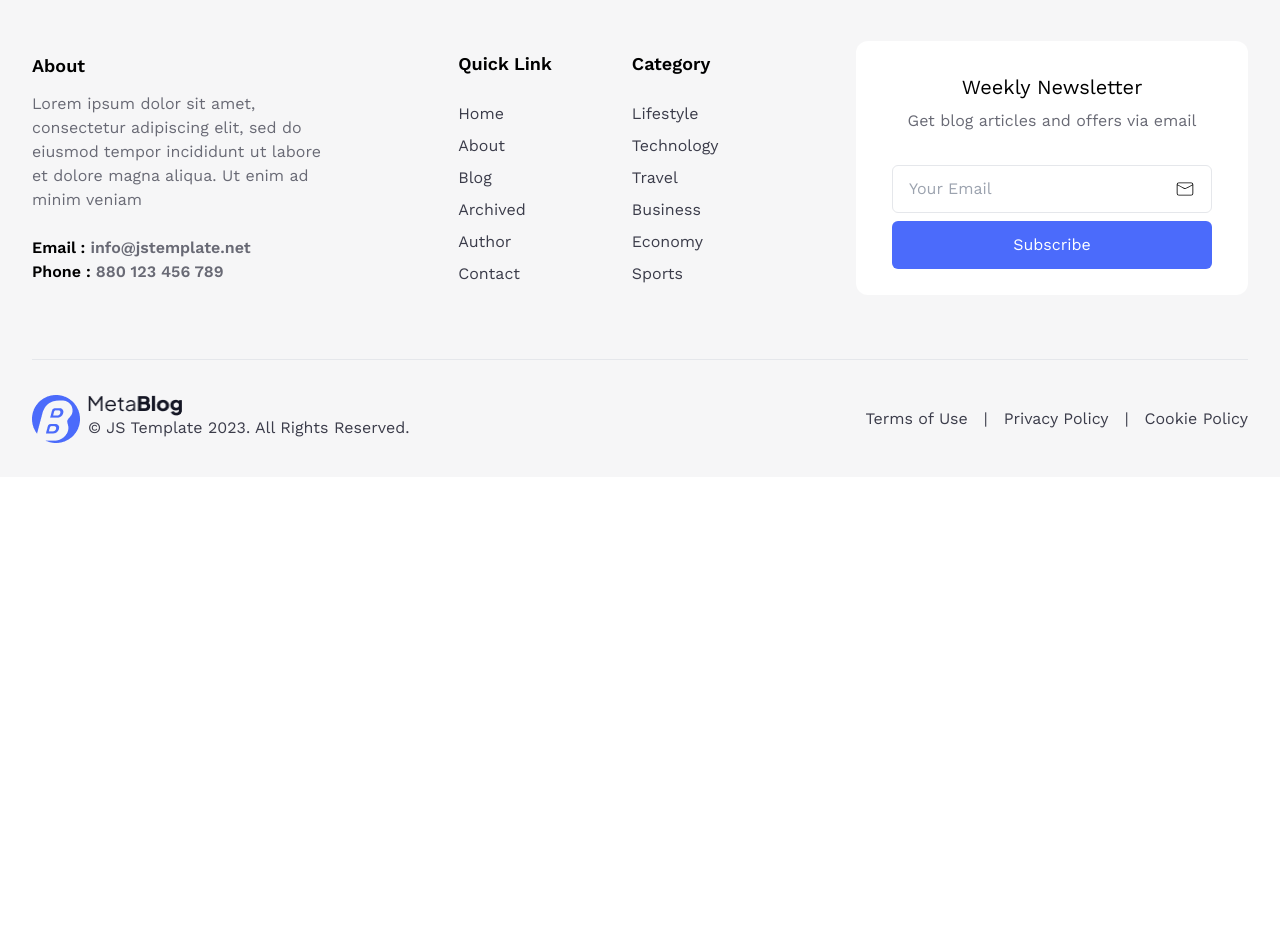
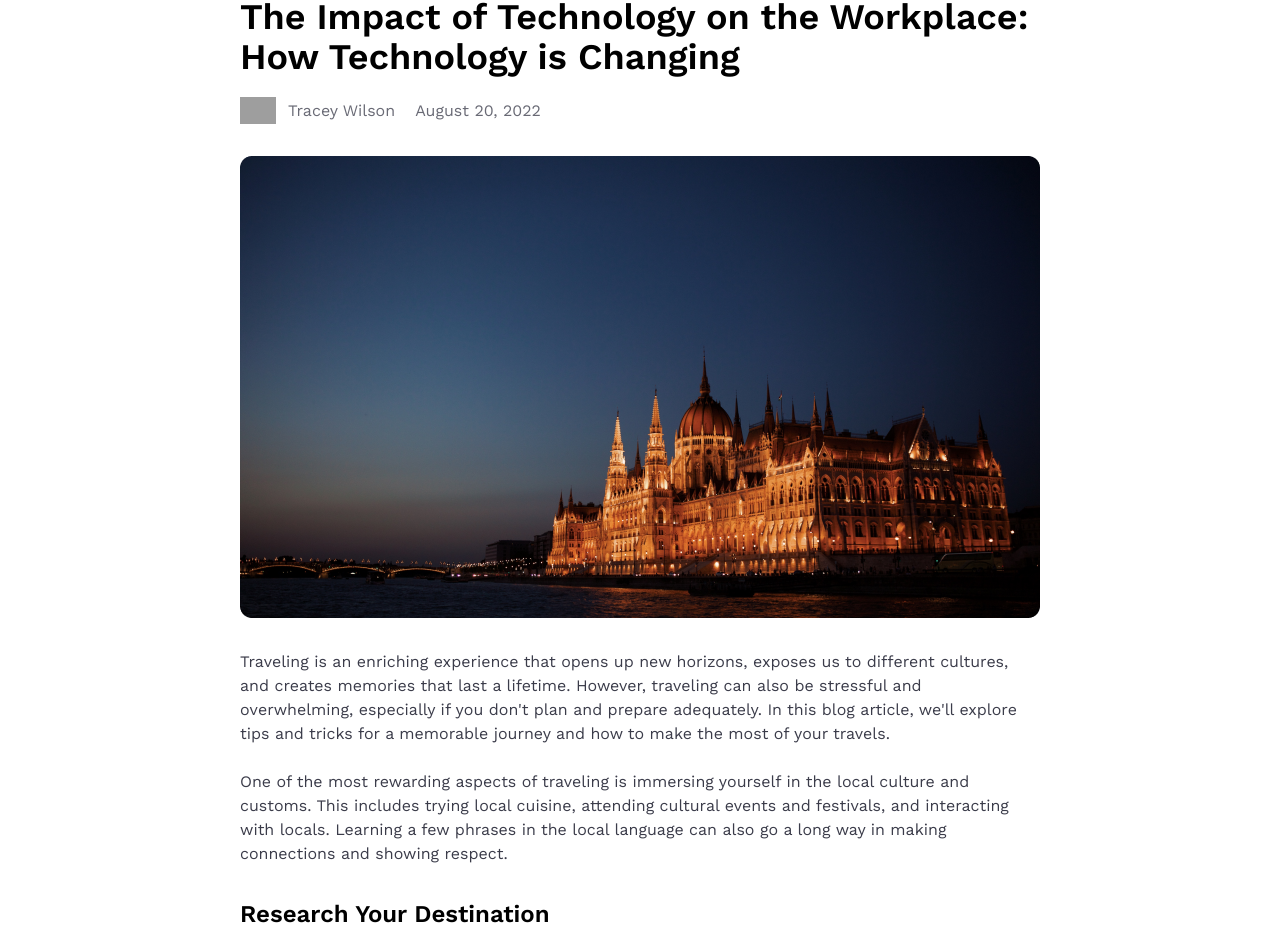
Before and after one commit to isinnur/intern-case, a Next.js app: page /BlogList/1 in a window 1280 px wide. Shown: the part 143-1084 px from the top of the page. Before the commit the page ends 800 px from the top, so only its background shows below. Built offline with nearby package versions, Linux system fonts and the light colour scheme; grey boxes are pictures that could not be loaded; a web font is replaced by a local one.

Commit message:
feat: add single blog page

```diff
--- a/app/BlogList/[id]/page.tsx
+++ b/app/BlogList/[id]/page.tsx
@@ -1,7 +1,39 @@
+import BlogContent from "@/app/components/BlogContent";
+import Image from "next/image";
 import React from "react";
 
 const SingleBlog = () => {
-  return <div>hellç</div>;
+  return (
+    <div className="flex w-[800px] mb-[135px] font-semibold">
+      <div>
+        <div>
+          <span className="bg-blue-600 text-white p-3 rounded-md w-24 h-7 flex items-center justify-center font-medium">
+            Technology
+          </span>
+          <h1 className="text-4xl mt-4">
+            The Impact of Technology on the Workplace: How Technology is
+            Changing
+          </h1>
+        </div>
+
+        <div className="mt-5 flex items-center gap-5 font-normal text-spanText">
+          <span className="flex items-center gap-3">
+            <Image
+              src="/assets/blogPerson1.png"
+              width={36}
+              height={36}
+              alt="Person Image"
+            />
+            Tracey Wilson
+          </span>
+          <span>August 20, 2022</span>
+        </div>
+        <div className="font-normal">
+          <BlogContent />
+        </div>
+      </div>
+    </div>
+  );
 };
 
 export default SingleBlog;
--- /dev/null
+++ b/app/components/BlogContent.tsx
@@ -0,0 +1,138 @@
+import Image from "next/image";
+
+const BlogContent = () => {
+  return (
+    <div className="mt-8">
+      <Image
+        src="/assets/singleBlog2.png"
+        width={800}
+        height={462}
+        alt="Single blog image"
+      />
+      <div className="mt-8">
+        <p className="text-[#3B3C4A]">
+          Traveling is an enriching experience that opens up new horizons,
+          exposes us to different cultures, and creates memories that last a
+          lifetime. However, traveling can also be stressful and overwhelming,
+          especially if you don't plan and prepare adequately. In this blog
+          article, we'll explore tips and tricks for a memorable journey and how
+          to make the most of your travels. <br /> <br /> One of the most
+          rewarding aspects of traveling is immersing yourself in the local
+          culture and customs. This includes trying local cuisine, attending
+          cultural events and festivals, and interacting with locals. Learning a
+          few phrases in the local language can also go a long way in making
+          connections and showing respect.
+        </p>
+
+        <div className="mt-8">
+          <h2 className="text-2xl font-semibold mb-2">
+            Research Your Destination
+          </h2>
+          <p className="text-[#3B3C4A]">
+            Before embarking on your journey, take the time to research your
+            destination. This includes understanding the local culture, customs,
+            and laws, as well as identifying top attractions, restaurants, and
+            accommodations. Doing so will help you navigate your destination
+            with confidence and avoid any cultural faux pas. <br /> <br /> Lorem
+            ipsum dolor sit amet, consectetur adipiscing elit, sed do eiusmod
+            tempor incididunt ut labore et dolore magna aliqua. In hendrerit
+            gravida rutrum quisque non tellus orci ac auctor. Mi ipsum faucibus
+            vitae aliquet nec ullamcorper sit amet. Aenean euismod elementum
+            nisi quis eleifend quam adipiscing vitae. Viverra adipiscing at in
+            tellus.
+          </p>
+        </div>
+        <div className="mt-8">
+          <h2 className="text-2xl font-semibold mb-2">Plan Your Itinerary</h2>
+          <p className="text-[#3B3C4A]">
+            While it's essential to leave room for spontaneity and unexpected
+            adventures, having a rough itinerary can help you make the most of
+            your time and budget. Identify the must-see sights and experiences
+            and prioritize them according to your interests and preferences.
+            This will help you avoid overscheduling and ensure that you have
+            time to relax and enjoy your journey. <br /> <br />
+            Vitae sapien pellentesque habitant morbi tristique. Luctus venenatis
+            lectus magna fringilla. Nec ullamcorper sit amet risus nullam eget
+            felis. Tincidunt arcu non sodales neque sodales ut etiam sit amet.
+          </p>
+        </div>
+
+        <div className="bg-[#E8E8EA] p-8 rounded-xl my-8 italic">
+          “ Traveling can expose you to new environments and potential health
+          risks, so it's crucial to take precautions to stay safe and healthy. ”
+        </div>
+
+        <Image
+          src="/assets/singleBlog3.png"
+          width={800}
+          height={462}
+          alt="Single blog image"
+        />
+
+        <div className="mt-8">
+          <h2 className="text-2xl font-semibold mb-2">
+            Pack Lightly and Smartly
+          </h2>
+          <p className="text-[#3B3C4A]">
+            Packing can be a daunting task, but with some careful planning and
+            smart choices, you can pack light and efficiently. Start by making a
+            packing list and sticking to it, focusing on versatile and
+            comfortable clothing that can be mixed and matched. Invest in
+            quality luggage and packing organizers to maximize space and
+            minimize wrinkles.
+          </p>
+        </div>
+
+        <div className="mt-8">
+          <h2 className="text-2xl font-semibold mb-2">Stay Safe and Healthy</h2>
+          <p className="text-[#3B3C4A]">
+            Traveling can expose you to new environments and potential health
+            risks, so it's crucial to take precautions to stay safe and healthy.
+            This includes researching any required vaccinations or medications,
+            staying hydrated, washing your hands frequently, and using sunscreen
+            and insect repellent. It's also essential to keep your valuables
+            safe and secure and to be aware of your surroundings at all times.
+          </p>
+        </div>
+
+        <div className="mt-8">
+          <h2 className="text-2xl font-semibold mb-2">
+            Immerse Yourself in the Local Culture
+          </h2>
+          <p className="text-[#3B3C4A]">
+            One of the most rewarding aspects of traveling is immersing yourself
+            in the local culture and customs. This includes trying local
+            cuisine, attending cultural events and festivals, and interacting
+            with locals. Learning a few phrases in the local language can also
+            go a long way in making connections and showing respect.
+          </p>
+        </div>
+
+        <div className="mt-8">
+          <h2 className="text-2xl font-semibold mb-2">Capture Memories</h2>
+          <p className="text-[#3B3C4A]">
+            Finally, don't forget to capture memories of your journey. Whether
+            it's through photographs, journaling, or souvenirs, preserving the
+            moments and experiences of your travels can bring joy and nostalgia
+            for years to come. However, it's also essential to be present in the
+            moment and not let technology distract you from the beauty of your
+            surroundings.
+          </p>
+        </div>
+
+        <div className="mt-8">
+          <h2 className="text-2xl font-semibold mb-2">Conclusion:</h2>
+          <p className="text-[#3B3C4A]">
+            Traveling is an art form that requires a blend of planning,
+            preparation, and spontaneity. By following these tips and tricks,
+            you can make the most of your journey and create memories that last
+            a lifetime. So pack your bags, embrace the adventure, and enjoy the
+            ride.
+          </p>
+        </div>
+      </div>
+    </div>
+  );
+};
+
+export default BlogContent;
--- a/app/components/Card.tsx
+++ b/app/components/Card.tsx
@@ -2,7 +2,7 @@
 
 const Card = () => {
   return (
-    <div className="w-[392px] h-[488px] rounded-xl border border-spacing-1 border-[#E8E8EA] flex flex-col items-center ">
+    <div className="w-[392px] h-[488px] rounded-xl border border-spacing-1 border-[#E8E8EA] flex flex-col items-center cursor-pointer">
       <Image
         src="/assets/blog1.png"
         width={360}
```
Also changed, not shown: public/assets/singleBlog2.png (added), public/assets/singleBlog3.png (added).
